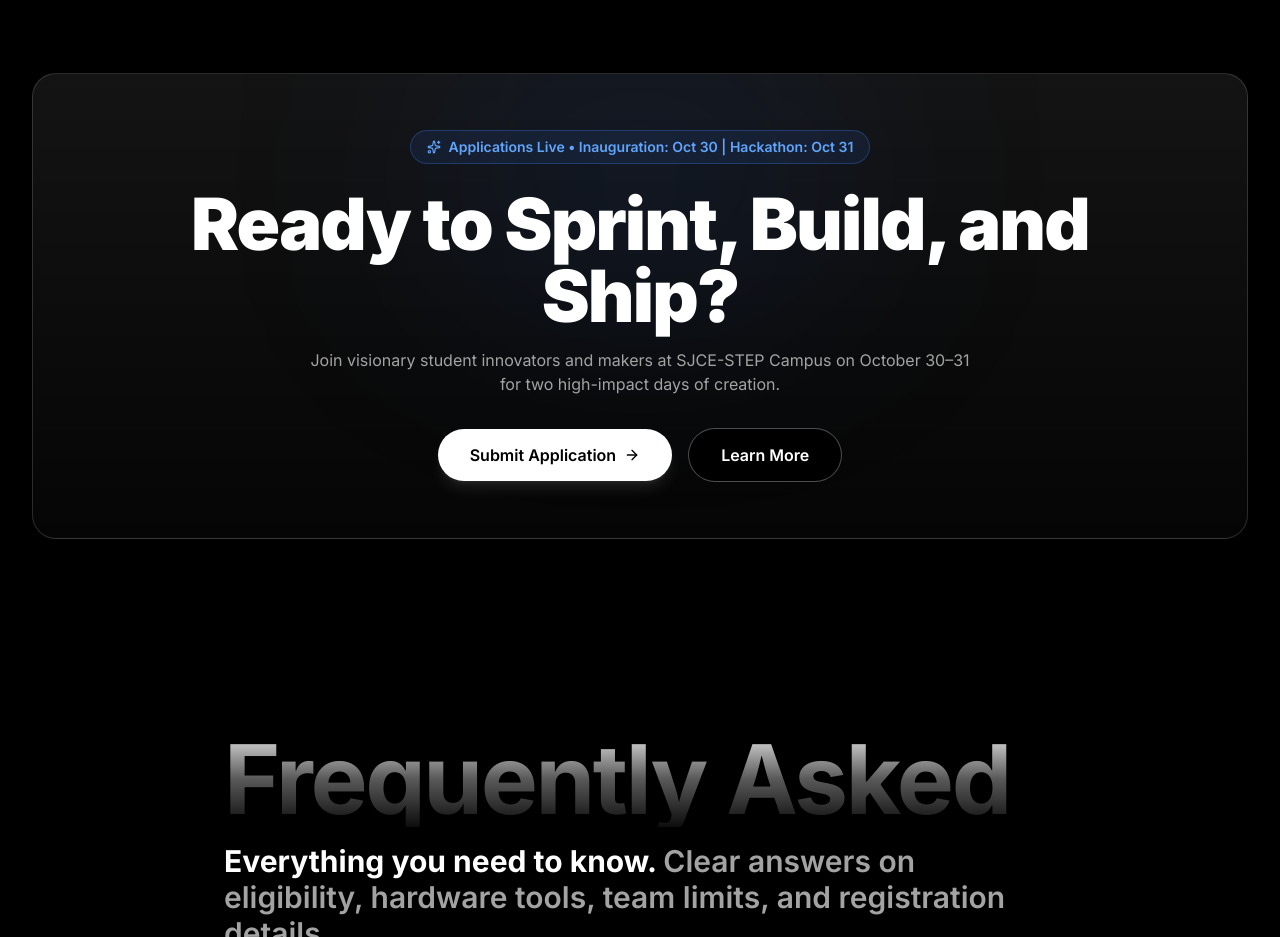
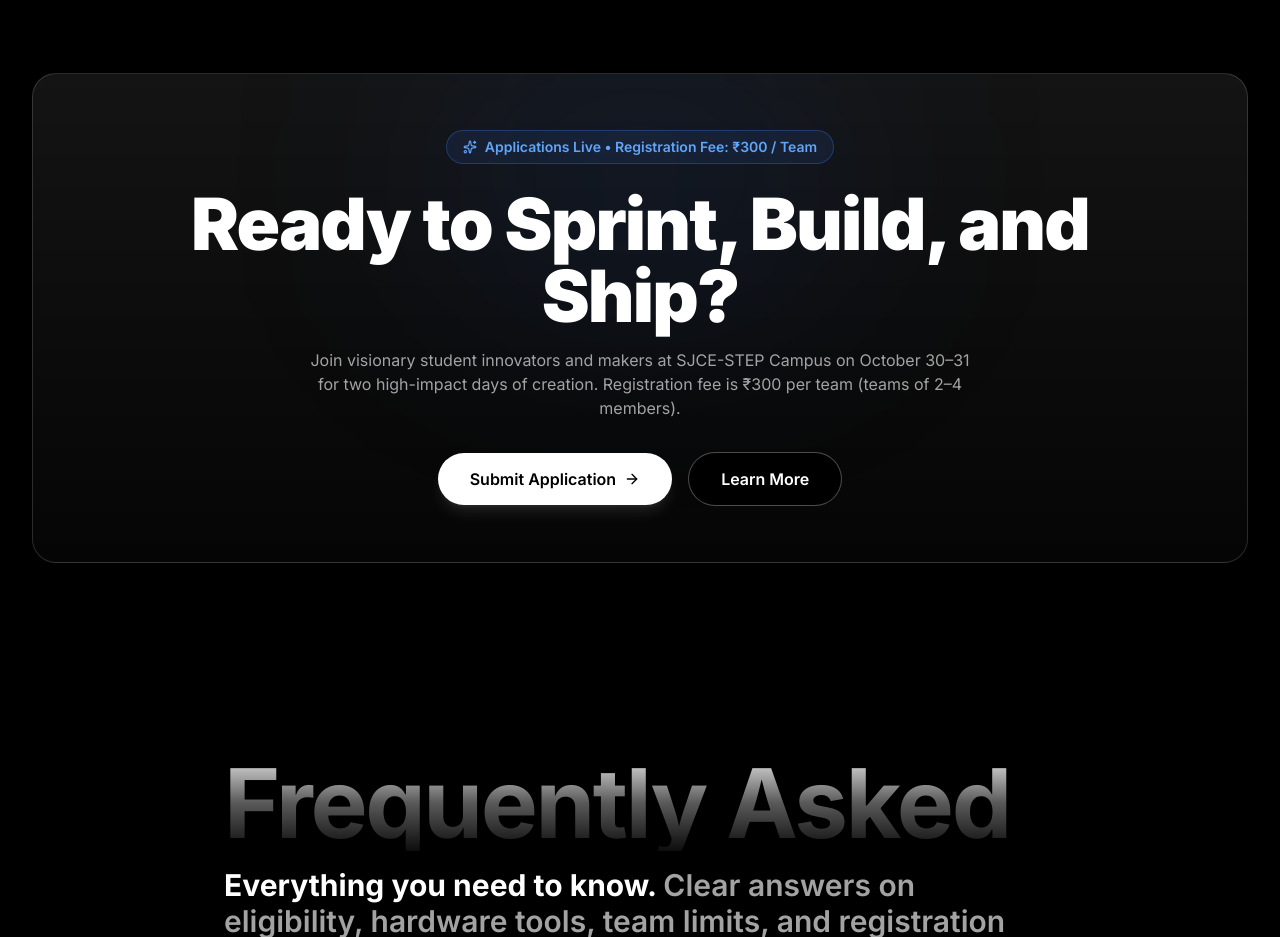
Before and after one commit to novus-sys/makersprint, a React (Vite) app: page / in a window 1280 px wide. Shown: the part 6580-7517 px from the top of the page. Built offline with nearby package versions, Linux system fonts and the light colour scheme.

Commit message:
announcement

```diff
--- a/src/App.tsx
+++ b/src/App.tsx
@@ -101,14 +101,14 @@ function App() {
 
           <div className="inline-flex items-center gap-2 px-4 py-1.5 rounded-full border border-blue-500/30 bg-blue-500/10 text-xs sm:text-sm font-semibold text-blue-400 mb-6">
             <Sparkles className="w-3.5 h-3.5" />
-            <span>Applications Live • Inauguration: Oct 30 | Hackathon: Oct 31</span>
+            <span>Applications Live • Registration Fee: ₹300 / Team</span>
           </div>
 
           <h2 className="text-4xl sm:text-6xl md:text-7xl font-black text-white tracking-tight mb-4">
             Ready to Sprint, Build, and Ship?
           </h2>
           <p className="text-neutral-400 text-sm sm:text-base max-w-2xl mx-auto mb-8 leading-relaxed">
-            Join visionary student innovators and makers at SJCE-STEP Campus on October 30–31 for two high-impact days of creation.
+            Join visionary student innovators and makers at SJCE-STEP Campus on October 30–31 for two high-impact days of creation. Registration fee is ₹300 per team (teams of 2–4 members).
           </p>
 
           <div className="flex flex-wrap items-center justify-center gap-4">
```
